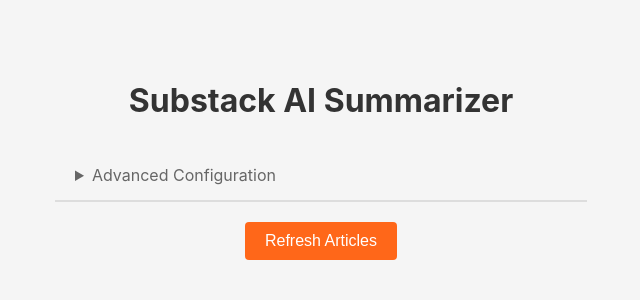
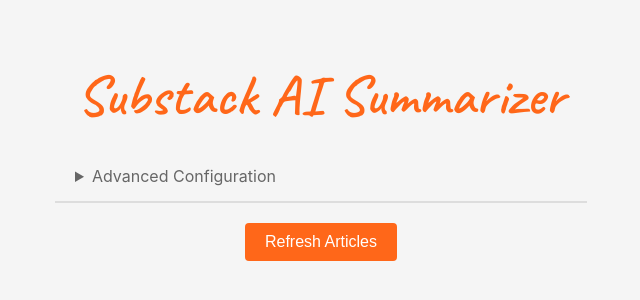
Before and after one commit to juvodu/substack-summarizer, a Flask app: page / in a window 1280 px wide. Shown: the top 300 px of the page, without its empty margins (319-959 px from the left). Run offline with Flask 3, Linux system fonts and the light colour scheme.

Commit message:
style page title

```diff
--- a/static/css/styles.css
+++ b/static/css/styles.css
@@ -290,6 +290,16 @@ input[type="range"]::-webkit-slider-thumb:hover {
     padding: 20px;
 }
 
+.control-panel h1 {
+    margin-top: 0;
+    margin-bottom: 20px;
+    color: #FF6719; /* Substack orange */
+    font-family: 'Caveat', cursive;
+    font-size: 3.5rem;
+    font-weight: 600;
+    letter-spacing: 0.5px;
+}
+
 .config-section {
     width: 70%;
     margin: 0 auto 20px;
--- a/templates/index.html
+++ b/templates/index.html
@@ -4,6 +4,9 @@
     <title>Substack AI Summarizer</title>
     <link rel="icon" type="image/svg+xml" href="{{ url_for('static', filename='favicon.svg') }}">
     <link rel="stylesheet" href="{{ url_for('static', filename='css/styles.css') }}">
+    <link rel="preconnect" href="https://fonts.googleapis.com">
+    <link rel="preconnect" href="https://fonts.gstatic.com" crossorigin>
+    <link href="https://fonts.googleapis.com/css2?family=Caveat:wght@600&display=swap" rel="stylesheet">
     <script src="https://code.jquery.com/jquery-3.6.0.min.js"></script>
 </head>
 <body>
```
